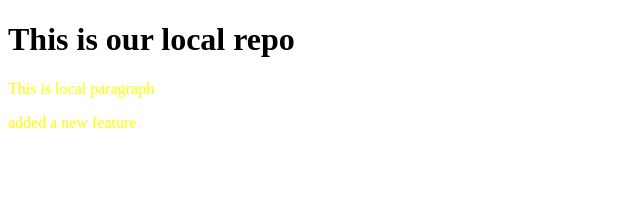
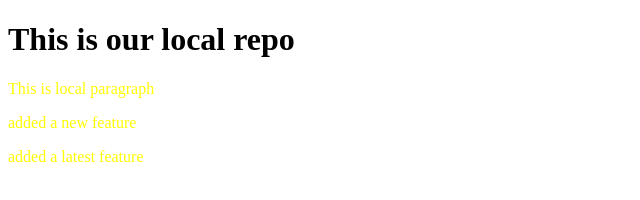
Before and after one commit to KAPILKINGRANI/localRepoPractice, a plain HTML site: page index.html in a window 1280 px wide. Shown: the whole page, without its empty margins (0-640 px from the left). Drawn offline with Linux system fonts and the light colour scheme.

Commit message:
added a new feature twice

```diff
--- a/index.html
+++ b/index.html
@@ -13,3 +13,4 @@
 <h1>This is our local repo</h1>
 <p>This is local paragraph</p>
 <p>added a new feature</p>
+<p>added a latest feature</p>
```
